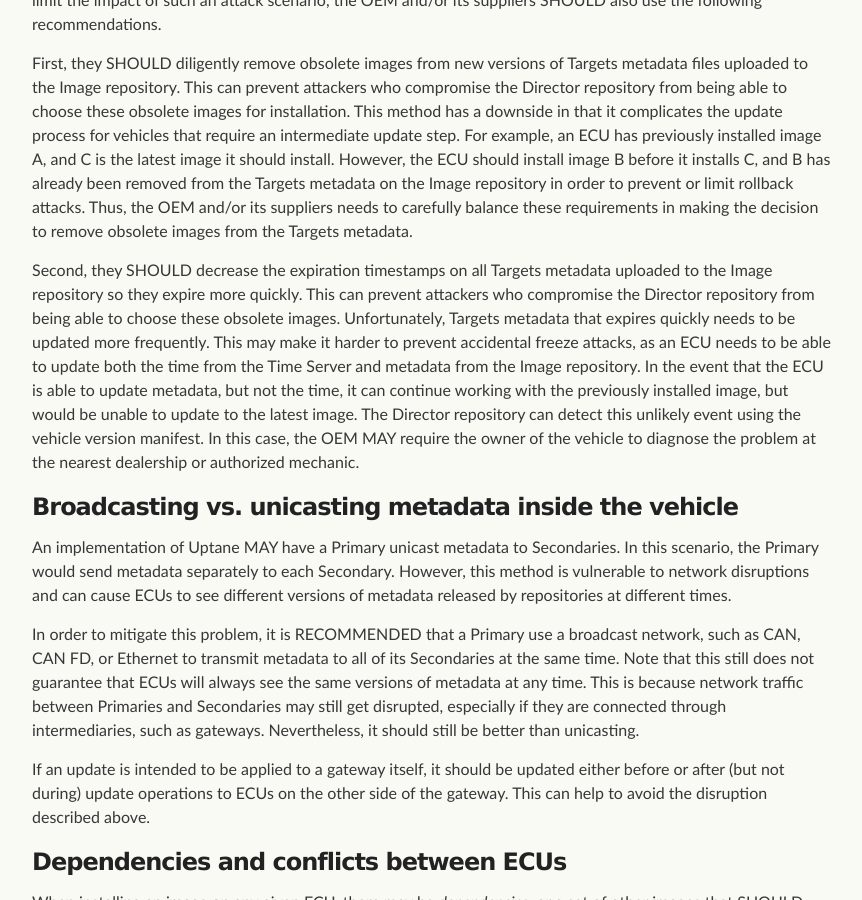
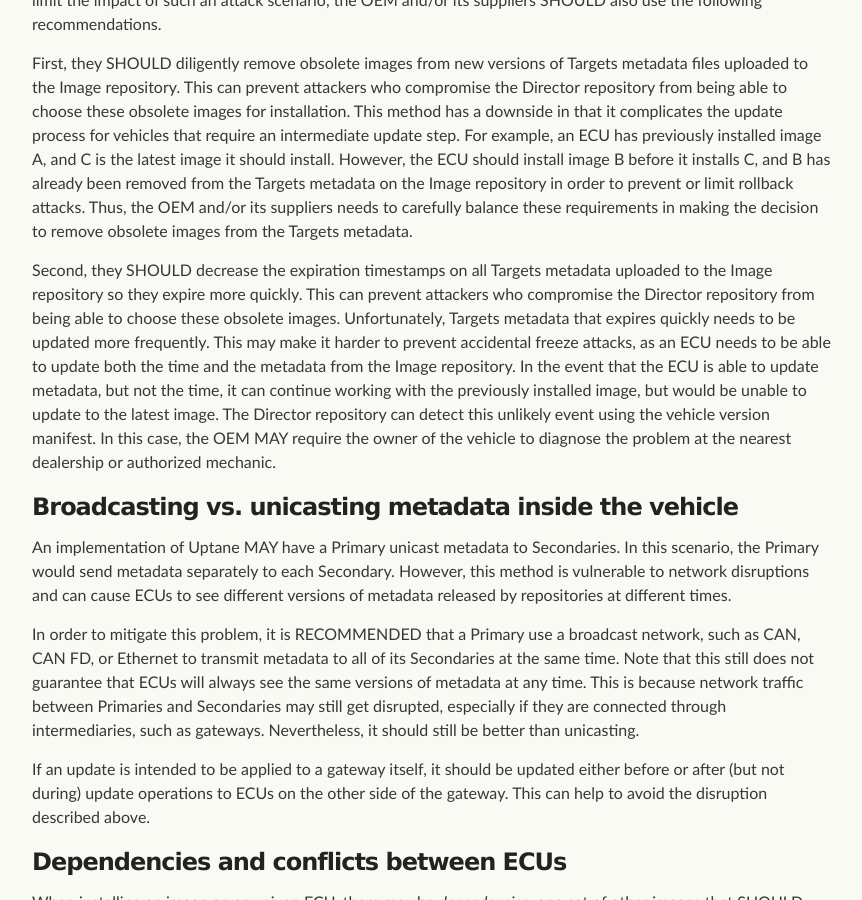
Before and after one commit to uptane/deployment-considerations, a Jekyll site: the page built from security_considerations.md, in a window 1280 px wide and 900 px high, scrolled down 1916 px. Shown: the whole window, without its empty margins (208-1070 px from the left). Built offline with Jekyll 4.4.1, drawn with Linux system fonts in a browser that asks for light colours; our own code applies the rules of GitHub Pages for plain Markdown files; part of the change alters nothing that is shown; some of the changed text lies outside the part shown.

Commit message:
Removing more time server references

```diff
--- a/security_considerations.md
+++ b/security_considerations.md
@@ -34,7 +34,7 @@ In the [Exceptional Operations](https://uptane.github.io/deployment-consideratio
 
 First, they SHOULD diligently remove obsolete images from new versions of Targets metadata files uploaded to the Image repository. This can prevent attackers who compromise the Director repository from being able to choose these obsolete images for installation. This method has a downside in that it complicates the update process for vehicles that require an intermediate update step. For example, an ECU has previously installed image A, and C is the latest image it should install. However, the ECU should install image B before it installs C, and B has already been removed from the Targets metadata on the Image repository in order to prevent or limit rollback attacks. Thus, the OEM and/or its suppliers needs to carefully balance these requirements in making the decision to remove obsolete images from the Targets metadata.
 
-Second, they SHOULD decrease the expiration timestamps on all Targets metadata uploaded to the Image repository so they expire more quickly. This can prevent attackers who compromise the Director repository from being able to choose these obsolete images. Unfortunately, Targets metadata that expires quickly needs to be updated more frequently. This may make it harder to prevent accidental freeze attacks, as an ECU needs to be able to update both the time from the Time Server and metadata from the Image repository. In the event that the ECU is able to update metadata, but not the time, it can continue working with the previously installed image, but would be unable to update to the latest image. The Director repository can detect this unlikely event using the vehicle version manifest. In this case, the OEM MAY require the owner of the vehicle to diagnose the problem at the nearest dealership or authorized mechanic.
+Second, they SHOULD decrease the expiration timestamps on all Targets metadata uploaded to the Image repository so they expire more quickly. This can prevent attackers who compromise the Director repository from being able to choose these obsolete images. Unfortunately, Targets metadata that expires quickly needs to be updated more frequently. This may make it harder to prevent accidental freeze attacks, as an ECU needs to be able to update both the time and the metadata from the Image repository. In the event that the ECU is able to update metadata, but not the time, it can continue working with the previously installed image, but would be unable to update to the latest image. The Director repository can detect this unlikely event using the vehicle version manifest. In this case, the OEM MAY require the owner of the vehicle to diagnose the problem at the nearest dealership or authorized mechanic.
 
 ### Broadcasting vs. unicasting metadata inside the vehicle
 
@@ -95,17 +95,16 @@ Many ECUs use EEPROM which, practically speaking, can be written to only a limit
 In order to analyze this problem, let us recap what new information should be downloaded in every software update cycle:
 
 1. The Primary writes and sends the latest vehicle version manifest to the Director repository.
-2. If a Time Server is used, all Secondaries write and send fresh tokens to the Primary.
-3. All ECUs download, verify, and write the latest downloaded time from the Time Server, or whatever source is used to provide the current accurate time.
-4. All ECUs download, verify, and write metadata from the Director and/or Image repositories.
-5. At some point, ECUs download, verify, and write images.
-6. At some point, ECUs install new images. Then, they sign, and write the latest ECU version reports.
+2. All ECUs download, verify, and write the latest downloaded time from the its source of current accurate time.
+3. All ECUs download, verify, and write metadata from the Director and/or Image repositories.
+4. At some point, ECUs download, verify, and write images.
+5. At some point, ECUs install new images. Then, they sign, and write the latest ECU version reports.
 
 Let us make two important observations.
 
 First, it is not necessary to continually refresh the time apart from a software update cycle. This is because: (1) the time may not be successfully updated, (2) an ECU SHOULD be able to boot to a valid image, even if its metadata has expired, and (3) it is necessary to check only that the metadata for the latest downloaded updates has not expired.
 
-Indeed, there is a risk to implementers updating time information too frequently. For example, if time information is made once per day, it can cause flash devices with 10K write lifetime to wear out within roughly 27 years.  If valid time metadata is always written to the same block, an admittedly unlikely scenario since the old metadata is likely to be retained before the new metadata is validated, this may cause unacceptable wear. Implementers should seriously consider  both the lifetime usage of their devices and their likely update patterns if using technologies with limited writes.
+Indeed, there is a risk to implementers updating time information too frequently. For example, if time information is made once per day, it can cause flash devices with 10K write lifetime to wear out within roughly 27 years.  If valid time metadata is always written to the same block, an admittedly unlikely scenario since the old metadata is likely to be retained before the new metadata is validated, this may cause unacceptable wear. Implementers should seriously consider both the lifetime usage of their devices and their likely update patterns if using technologies with limited writes.
 
 However, there is a trade-off between frequently updating the current time (and thus, exhausting EEPROM), and the efficacy of the system to prevent freeze attacks from a compromised Director repository. If it is essential to frequently update the time to prevent freeze attacks, and EEPROM must be used, there are ways to make that use more efficient. For example, the ECU may write data to EEPROM in a circular fashion that can expand its lifetime of wear.
 
```
